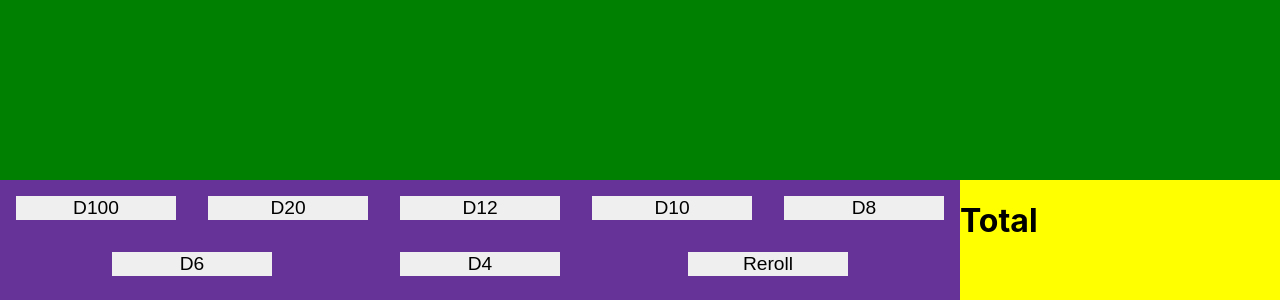
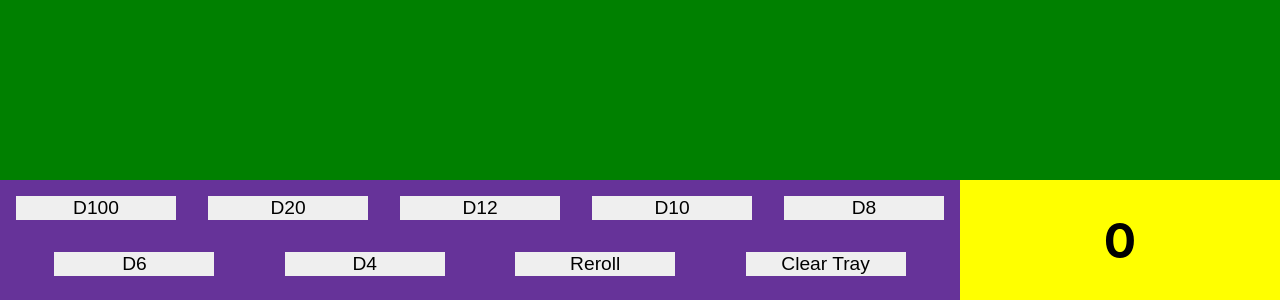
Before and after one commit to LemonUnderscore/tabletop-dicetray, a React (Create React App) app: page / in a window 1280 px wide. Shown: the part 500-800 px from the top of the page. Built offline with nearby package versions, Linux system fonts and the light colour scheme.

Commit message:
added clear tray function

```diff
--- a/package.json
+++ b/package.json
@@ -9,7 +9,8 @@
     "node-sass": "^4.14.1",
     "react": "^16.13.1",
     "react-dom": "^16.13.1",
-    "react-scripts": "3.4.1"
+    "react-scripts": "3.4.1",
+    "react-spring": "^8.0.27"
   },
   "scripts": {
     "start": "react-scripts start",
--- a/src/App.js
+++ b/src/App.js
@@ -10,16 +10,26 @@ class App extends React.Component {
   state = {
     diceArray: [],
     idCounter: 0,
-    totalRoll: null,
+    totalRoll: 0,
   };
 
   render() {
     return (
     <div className="mainScreen">
-      <DiceTray diceArray={ this.state.diceArray } deleteDice={ this.deleteDice.bind(this) }/>
+      <DiceTray
+      diceArray={ this.state.diceArray }
+      deleteDice={ this.deleteDice.bind(this) }
+      />
       <div className="menu">
-        <DiceMenu rollDice={ this.rollDice.bind(this) } reRoll={ this.reRoll.bind(this) } diceArray={ this.state.diceArray }/>
-        <TotalCounter totalRoll={ this.state.totalRoll }/>
+        <DiceMenu
+        rollDice={ this.rollDice.bind(this) }
+        reRoll={ this.reRoll.bind(this) }
+        clearTray={ this.clearTray.bind(this) }
+        diceArray={ this.state.diceArray }
+        />
+        <TotalCounter
+        totalRoll={ this.state.totalRoll }
+        />
       </div>
     </div>
     );
@@ -69,6 +79,14 @@ class App extends React.Component {
     this.sumRoll(filteredArray);
   };
 
+  clearTray() {
+    this.setState({
+      diceArray: []
+    });
+
+    this.sumRoll([]);
+  }
+
 }
 
 export default App;
--- a/src/App.scss
+++ b/src/App.scss
@@ -57,6 +57,9 @@
     }
 
     .totalCounter {
-        display: flex;
+        display: grid;
+        place-items: center;
+        font-size: 300%;
+        font-weight: bold;
     }
 }
--- a/src/components/dicemenuComp.js
+++ b/src/components/dicemenuComp.js
@@ -28,6 +28,9 @@ export default function DiceMenu(props) {
                 <button onClick={() => props.reRoll(props.diceArray)}>
                     Reroll
                 </button>
+                <button onClick={() => props.clearTray()}>
+                    Clear Tray
+                </button>
             </div>
       </div>
     )
--- a/src/components/dicetrayComp.js
+++ b/src/components/dicetrayComp.js
@@ -8,8 +8,7 @@ export default function DiceTray(props) {
             { props.diceArray.map((dice) =>
             <button className="dice" key={dice.id} onClick={ () => props.deleteDice(dice.id) }>
                 <Dice sides={dice.sides} value={dice.value}/>
-            </button>
-            )}
+            </button>)}
             </div>
         </div>
     )
--- a/src/components/totalcounterComp.js
+++ b/src/components/totalcounterComp.js
@@ -1,10 +1,13 @@
-import React from 'react'
+import React from 'react';
+import { useSpring, animated } from 'react-spring';
 
 export default function TotalCounter(props) {
-    return (
-        <div className="totalCounter">
-          <h1>Total</h1>
-          <h1>{ props.totalRoll }</h1>
-        </div>
-    )
+
+  const value = useSpring({ config: { duration: 250 }, number: props.totalRoll, from: { number: 0 }} );
+
+  return (
+    <animated.div className="totalCounter">
+      {value.number.interpolate(number => Math.floor(number))}
+    </animated.div>
+  );
 }
```
Also changed, not shown: 1 other file (tests, documents, lock files or other folders).
